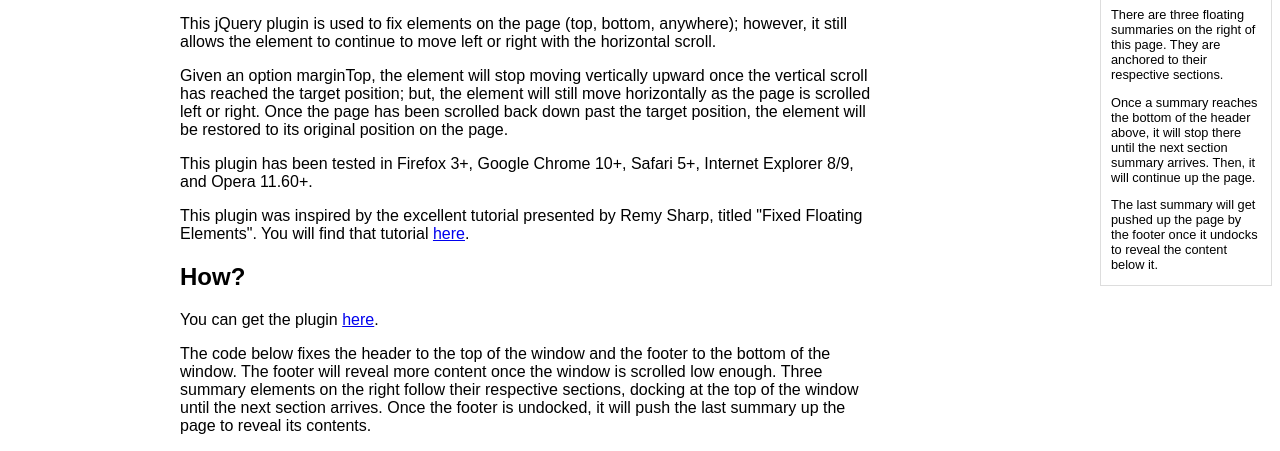
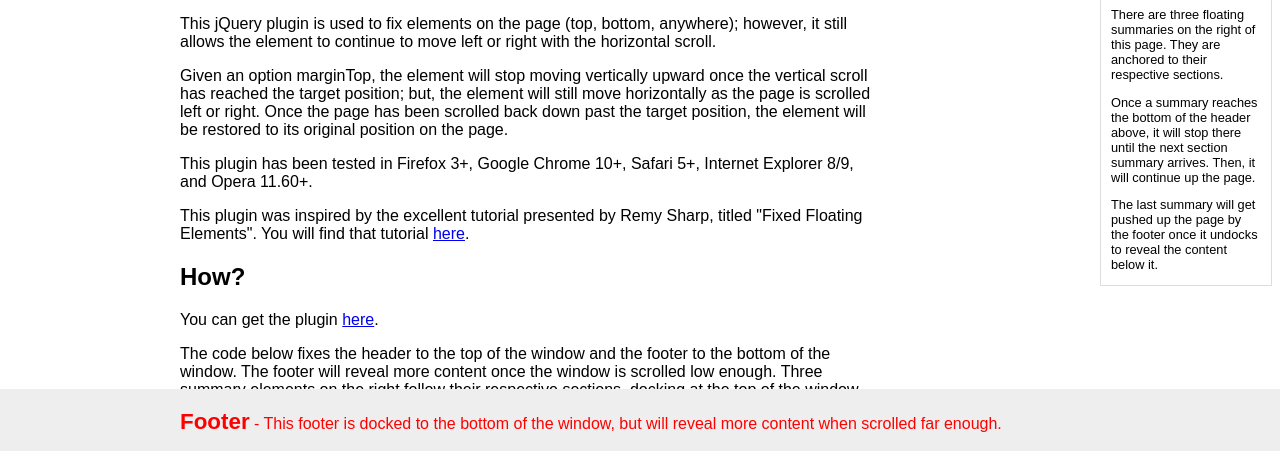
Before and after one commit to bigspotteddog/ScrollToFixed, a plain HTML site: page index.html in a window 1280 px wide. Shown: the part 345-796 px from the top of the page. Drawn offline with nearby package versions, Linux system fonts and the light colour scheme.

```diff
--- a/index.html
+++ b/index.html
@@ -89,8 +89,7 @@
         var originalFooterTop = $('.footer').offset().top;
 
         $('.footer').scrollToFixed({
-            bottom: 0,
-            limit: originalFooterTop
+            bottom: 0
         });
 
         var h2 = $('h2');
```
